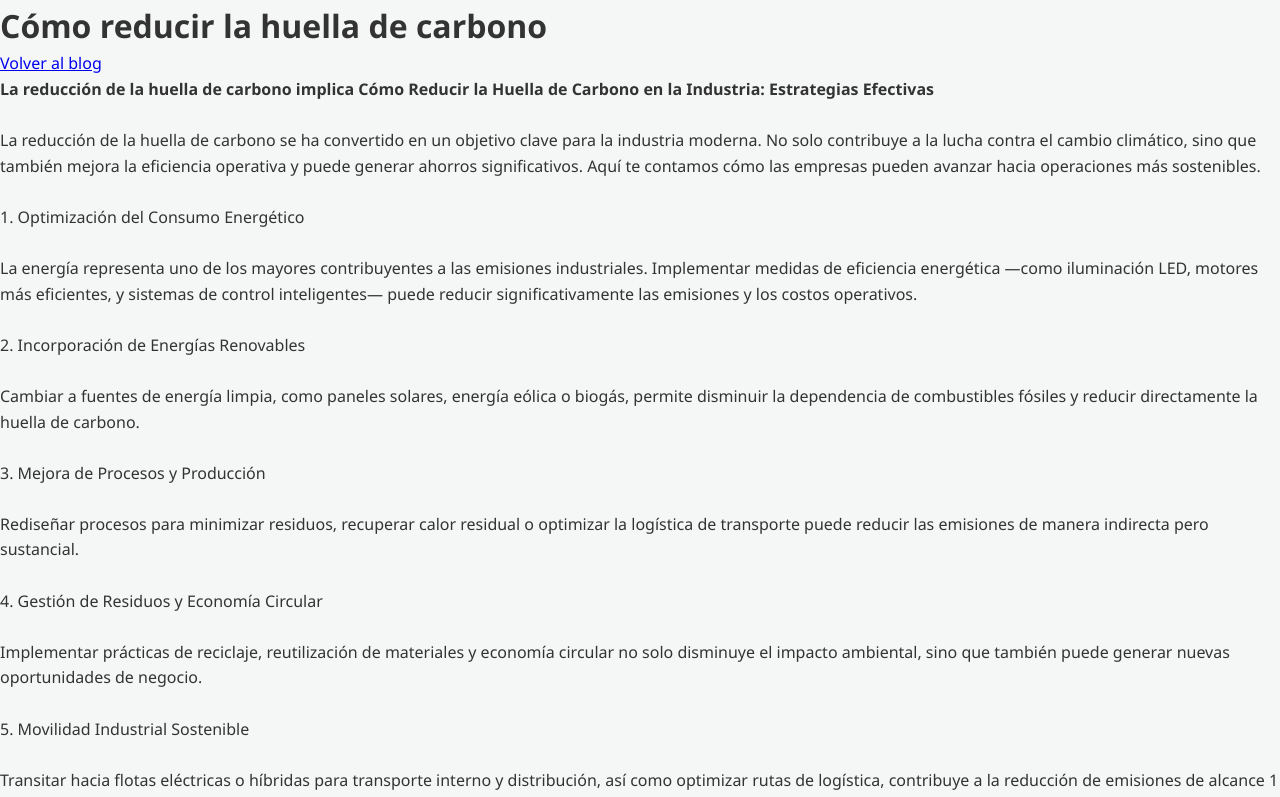
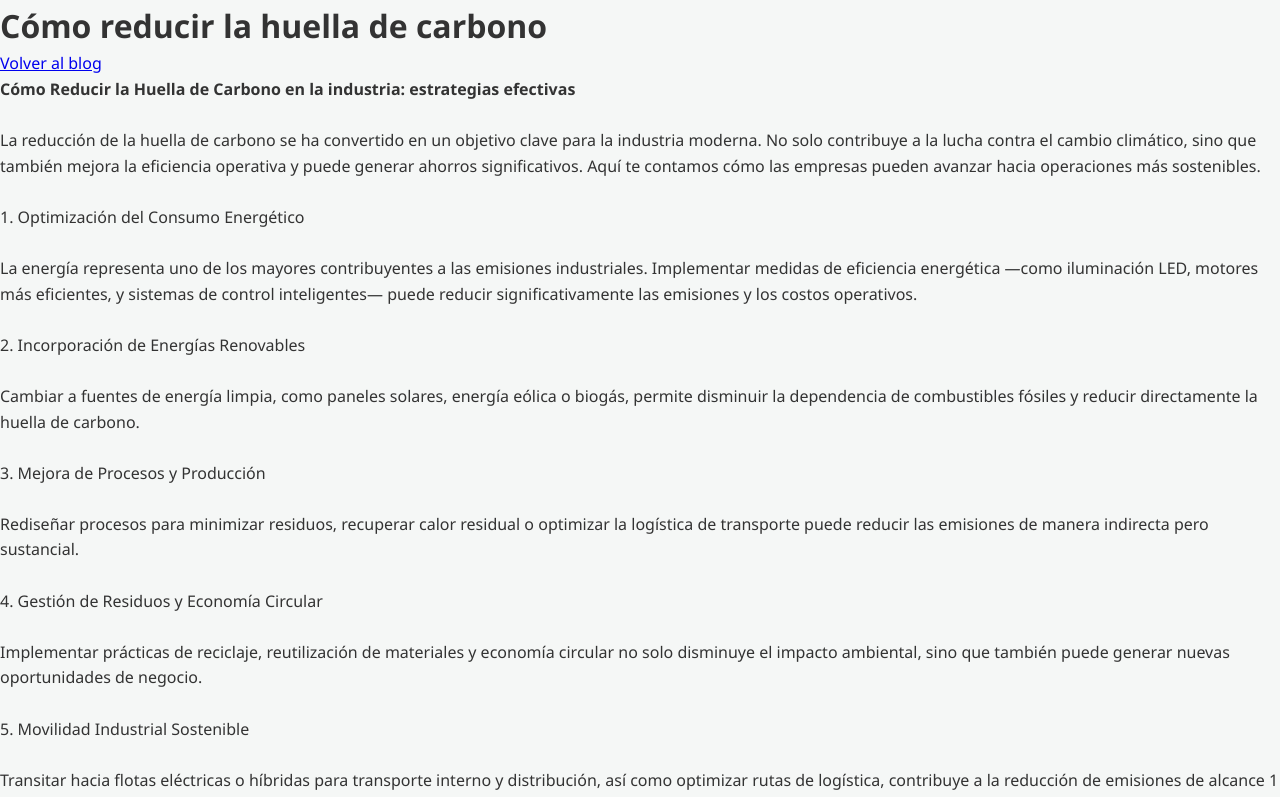
Before and after one commit to garineguerguerian-tech/consultoria-ambiental-, a plain HTML site: page post1.html in a window 1280 px wide. Shown: the top 797 px of the page. Drawn offline with Linux system fonts and the light colour scheme.

Commit message:
Update post1.html

```diff
--- a/post1.html
+++ b/post1.html
@@ -12,7 +12,7 @@
     <nav><a href="blog.html">Volver al blog</a></nav>
   </header>
   <main>
-    <p><strong>La reducción de la huella de carbono implica Cómo Reducir la Huella de Carbono en la Industria: Estrategias Efectivas</strong> <br><br>
+    <p><strong>Cómo Reducir la Huella de Carbono en la industria: estrategias efectivas</strong> <br><br>
 
 La reducción de la huella de carbono se ha convertido en un objetivo clave para la industria moderna. No solo contribuye a la lucha contra el cambio climático, sino que también mejora la eficiencia operativa y puede generar ahorros significativos. Aquí te contamos cómo las empresas pueden avanzar hacia operaciones más sostenibles. <br><br>
 
```
